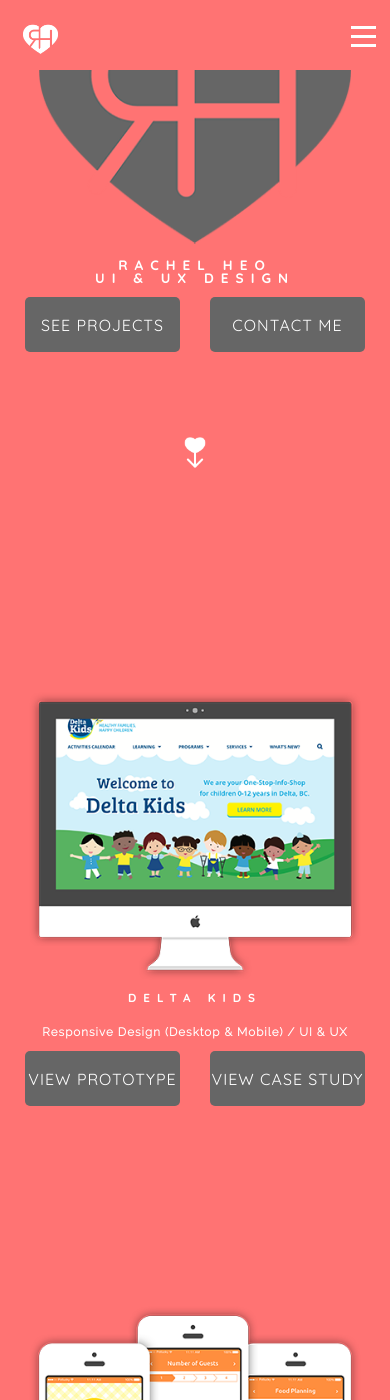
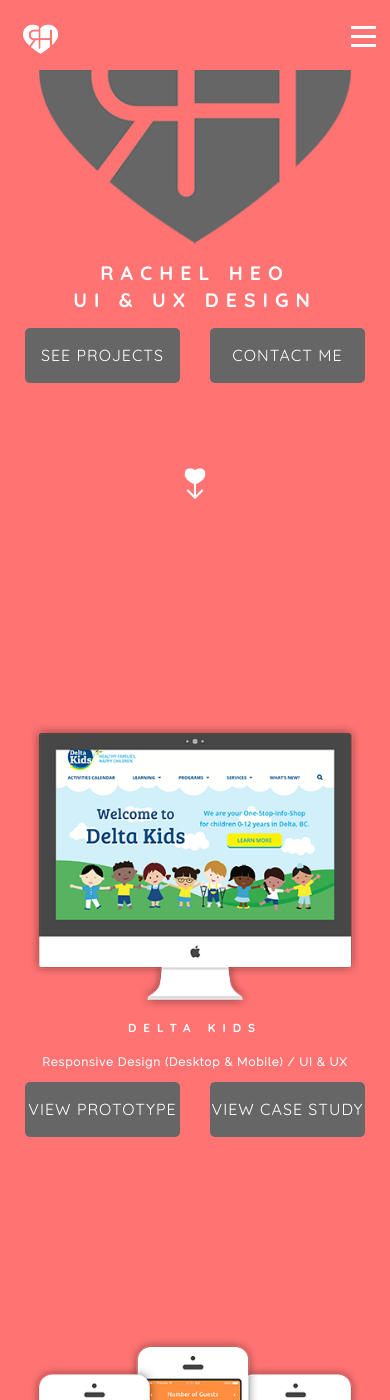
Before and after one commit to rachelheodesign/rachelheodesign.github.io, a Jekyll site: the page built from index.md, in a window 390 px wide and 1400 px high, scrolled down 218 px. Built offline with Jekyll 4.4.1, drawn with Linux system fonts in a browser that asks for light colours; nearby versions of some CDN libraries.

Commit message:
Make top and bottom heading bigger at 700px viewport

```diff
--- a/assets/main.scss
+++ b/assets/main.scss
@@ -676,7 +676,7 @@ body {
       font-size: 2.5vw;
 
       @media(max-width: 700px) {
-          font-size: 3.5vw;
+          font-size: 5vw;
       }
 
       @media(max-width: 320px) {
@@ -715,7 +715,7 @@ body {
       margin-top: -15px;
 
       @media(max-width: 700px) {
-          font-size: 3.5vw;
+          font-size: 5vw;
       }
 
       @media(max-width: 320px) {
```
